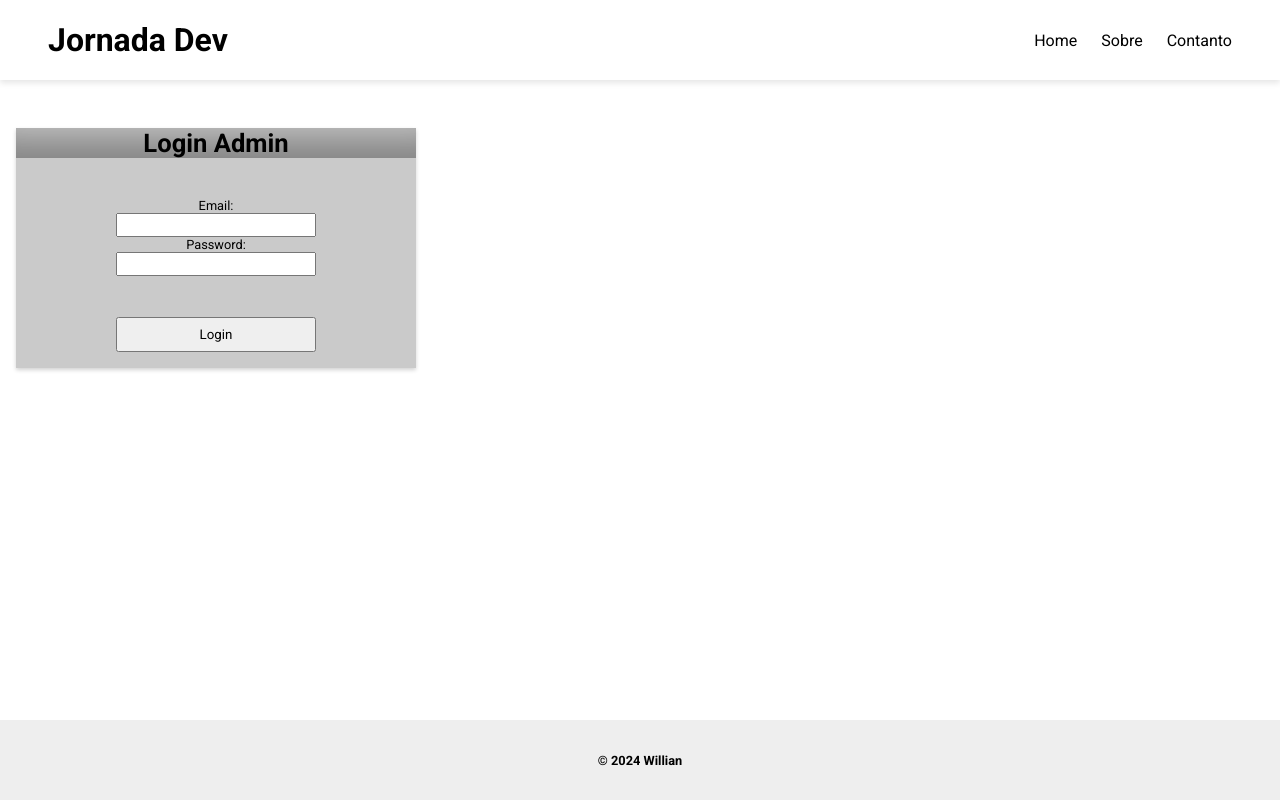
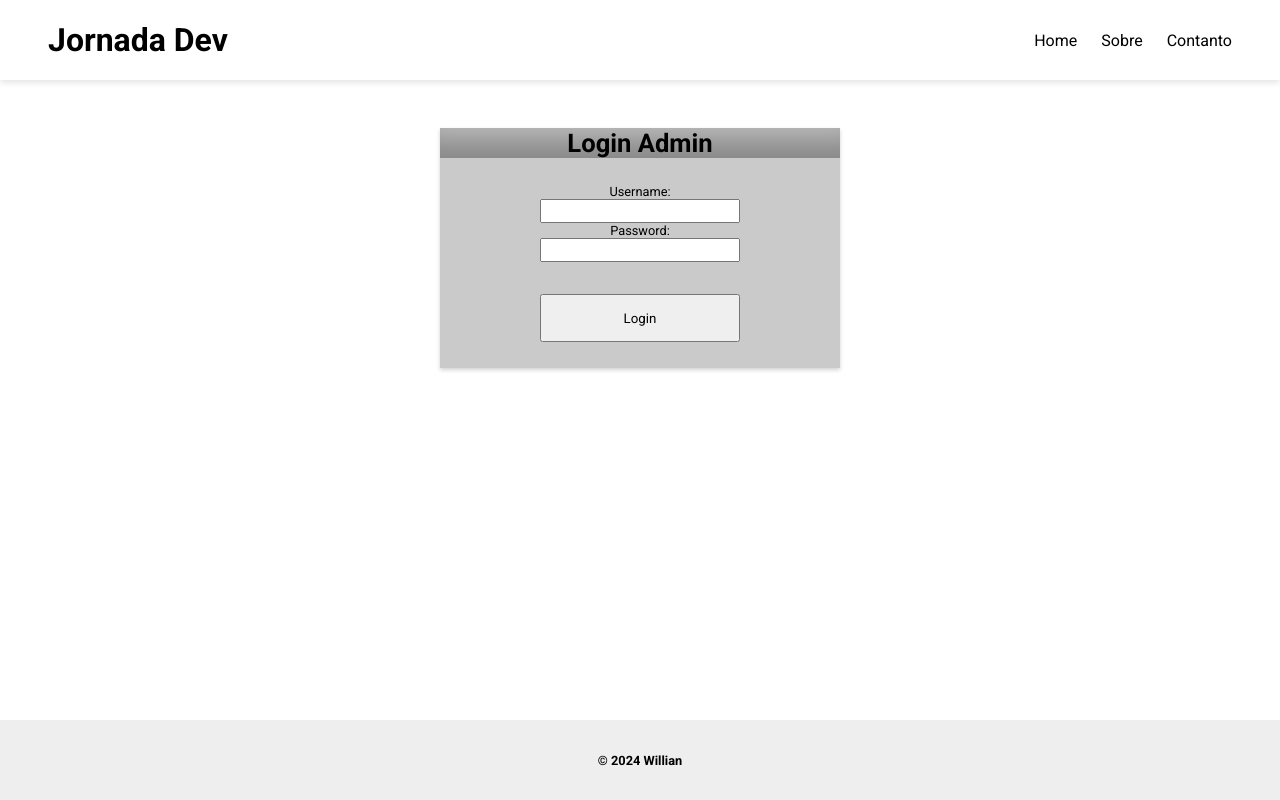
Before and after one commit to williandeitosi/frontend-blog, a React (Vite) app: page /admin in a window 1280 px wide. Built offline with nearby package versions, Linux system fonts and the light colour scheme; no server answers.

Commit message:
feat: implemente private route for the unauthenticated

```diff
--- a/package.json
+++ b/package.json
@@ -19,6 +19,7 @@
   },
   "dependencies": {
     "@phosphor-icons/react": "^2.1.5",
+    "axios": "^1.7.2",
     "dompurify": "^3.1.5",
     "highlight.js": "^11.9.0",
     "react": "^18.2.0",
--- a/src/App.tsx
+++ b/src/App.tsx
@@ -3,6 +3,7 @@ import { Route, BrowserRouter as Router, Routes } from 'react-router-dom';
 import './App.css';
 import { Login } from './components/admin/login/Login';
 import { Panel } from './components/admin/panel/Panel';
+import PrivateRoute from './components/admin/privateRoute/PrivateRoutes';
 import { Footer } from './components/footer/Footer';
 import { Header } from './components/header/Header';
 import { Home } from './components/home/Home';
@@ -79,6 +80,8 @@ export function App() {
             <Route
               path='/admin/panel'
               element={
+                <PrivateRoute
+                  element={
                     <Panel
                       posts={posts}
                       onDeletePost={deletePost}
@@ -86,17 +89,25 @@ export function App() {
                     />
                   }
                 />
+              }
+            />
             <Route
               path='/admin/newpost'
-              element={<CreateContent addPost={addPost} />}
+              element={
+                <PrivateRoute element={<CreateContent addPost={addPost} />} />
+              }
             />
             <Route
               path='/admin/edit/:id'
+              element={
+                <PrivateRoute
                   element={
                     <CreateContent
                       addPost={addPost}
                       editPost={editPost}
                       postToEdit={postToEdit}
+                    />
+                  }
                 />
               }
             />
--- a/src/components/admin/login/Login.module.css
+++ b/src/components/admin/login/Login.module.css
@@ -2,9 +2,8 @@
   background-color: rgb(202, 202, 202);
   height: 15rem;
   width: 25rem;
-
+  margin: auto;
   font-size: 0.8rem;
-  padding-bottom: 1rem;
   display: flex;
   flex-direction: column;
   align-self: center;
@@ -42,3 +41,12 @@
 .boxLogin button:hover {
   background-color: rgb(198, 198, 198);
 }
+
+.boxInputs button {
+  margin-top: 2rem;
+}
+
+.error {
+  color: red;
+  font-weight: bold;
+}
--- a/src/components/admin/login/Login.tsx
+++ b/src/components/admin/login/Login.tsx
@@ -1,16 +1,56 @@
+import axios from 'axios';
+import { FormEvent, useState } from 'react';
+import { useNavigate } from 'react-router-dom';
 import style from './Login.module.css';
 
 export function Login() {
+  const [username, setUsername] = useState('');
+  const [password, setPassword] = useState('');
+  const [error, setError] = useState('');
+  const navigate = useNavigate();
+
+  const handleSubmit = async (e: FormEvent<HTMLFormElement>) => {
+    e.preventDefault();
+
+    try {
+      const response = await axios.post('http://localhost:3000/login', {
+        username,
+        password,
+      });
+      if (response.data && response.data.access_token) {
+        localStorage.setItem('token', response.data.access_token);
+        navigate('/admin/panel');
+      } else {
+        setError('Token de acesso não encontrado');
+      }
+    } catch (error) {
+      setError('Credenciais inválidas');
+    }
+
+    setUsername('');
+    setPassword('');
+  };
   return (
     <div className={style.boxLogin}>
       <h1>Login Admin</h1>
-      <div className={style.boxInputs}>
-        <label htmlFor='Email'>Email: </label>
-        <input type='email' />
+      <form onSubmit={handleSubmit} className={style.boxInputs}>
+        <label htmlFor='Username'>Username: </label>
+        <input
+          type='text'
+          value={username}
+          onChange={(e) => setUsername(e.target.value)}
+          required
+        />
         <label htmlFor='Password'>Password: </label>
-        <input type='password' />
-      </div>
-      <button>Login</button>
+        <input
+          type='password'
+          value={password}
+          onChange={(e) => setPassword(e.target.value)}
+          required
+        />
+        <button type='submit'>Login</button>
+      </form>
+      {error && <p className={style.error}>{error}</p>}
     </div>
   );
 }
--- a/src/components/admin/panel/Panel.tsx
+++ b/src/components/admin/panel/Panel.tsx
@@ -1,6 +1,6 @@
 import { Eye, PencilLine, Trash } from '@phosphor-icons/react';
+import { Link, useNavigate } from 'react-router-dom';
 import style from './Panel.module.css';
-import { Link, useNavigate } from 'react-router-dom';
 
 interface PostType {
   id: string;
--- /dev/null
+++ b/src/components/admin/privateRoute/PrivateRoutes.tsx
@@ -0,0 +1,19 @@
+import React from 'react';
+import { Navigate, useLocation } from 'react-router-dom';
+
+interface PrivateRouteProps {
+  element: React.ReactElement;
+}
+
+const PrivateRoute: React.FC<PrivateRouteProps> = ({ element }) => {
+  const isAuthenticated = !!localStorage.getItem('token');
+  const location = useLocation();
+
+  return isAuthenticated ? (
+    element
+  ) : (
+    <Navigate to='/admin' state={{ from: location }} />
+  );
+};
+
+export default PrivateRoute;
--- a/src/components/pageContent/CreateContent.tsx
+++ b/src/components/pageContent/CreateContent.tsx
@@ -8,7 +8,7 @@ import 'highlight.js/styles/github-dark.css';
 
 import 'highlight.js/lib/languages/javascript';
 import 'highlight.js/lib/languages/python';
-import { useState, FormEvent } from 'react';
+import { FormEvent, useState } from 'react';
 import { useNavigate } from 'react-router-dom';
 
 const modules = {
@@ -92,11 +92,15 @@ export function CreateContent({
       postData.id = postToEdit.id;
     }
     try {
+      const getToken = (): string | null => {
+        return localStorage.getItem('token');
+      };
       const response = await fetch(
         `http://localhost:3000/posts${postToEdit ? `/${postToEdit.id}` : ''}`,
         {
           method: postToEdit ? 'PUT' : 'POST',
           headers: {
+            Authorization: `Bearer ${getToken()}`,
             'Content-Type': 'application/json',
           },
           body: JSON.stringify(postData),
```
Also changed, not shown: 1 other file (tests, documents, lock files or other folders). Lines whose indentation alone changed are shown as unchanged.
